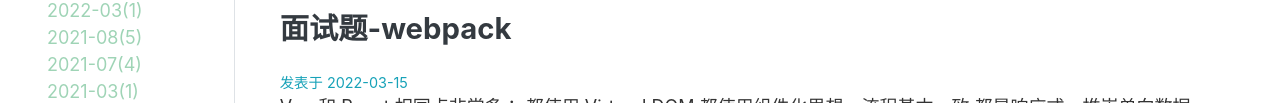
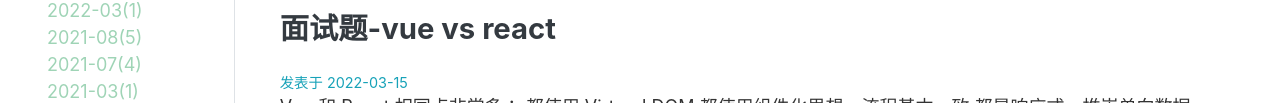
Before and after one commit to nini-hub/nini-diary, a Gatsby site: page /search in a window 1280 px wide. Shown: the part 788-891 px from the top of the page. Built offline with nearby package versions, Linux system fonts and the light colour scheme; Gatsby itself is replaced by a stand-in of ours; some packages are replaced by stand-ins of ours.

Commit message:
feat: 新增博客

```diff
--- a/posts/面试题-vue vs react.md
+++ b/posts/面试题-vue vs react.md
@@ -1,5 +1,5 @@
 ---
-title: 面试题-webpack
+title: 面试题-vue vs react
 date: '2022-03-15'
 tags: ["面试题"]
 published: true
```
